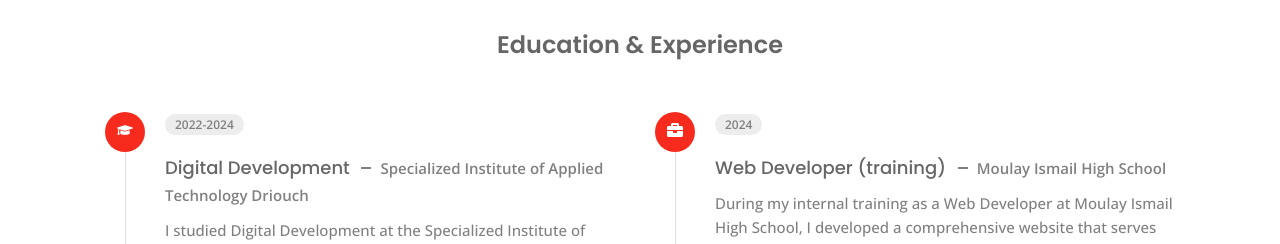
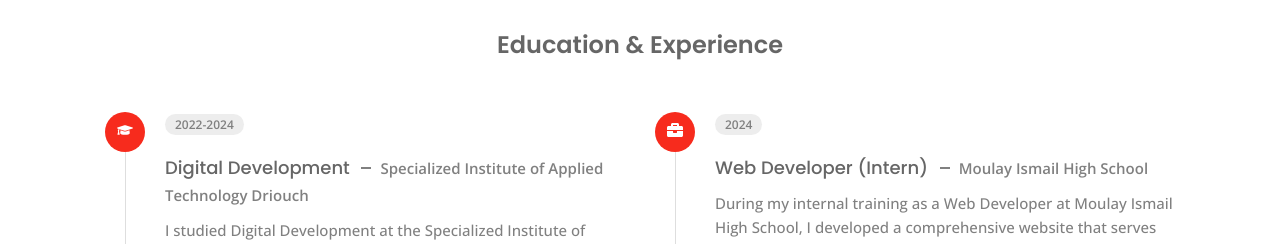
Before and after one commit to mohamed-elharchi/portflolio, a React (Vite) app in the folder elharchiPortfolio/: page /about in a window 1280 px wide. Shown: the part 1412-1656 px from the top of the page. Built offline with nearby package versions, Linux system fonts and the light colour scheme.

Commit message:
edit experience

```diff
--- a/elharchiPortfolio/src/data.jsx
+++ b/elharchiPortfolio/src/data.jsx
@@ -178,7 +178,7 @@
     category: 'experience',
     icon: <FaBriefcase />,
     year: '2024',
-    title: 'Web Developer (training) <span> Moulay Ismail High School </span>',
+    title: 'Web Developer (Intern) <span> Moulay Ismail High School </span>',
     desc: "During my internal training as a Web Developer at Moulay Ismail High School, I developed a comprehensive website that serves as an introduction to the school. The site features a control panel for tracking student attendance and allows students to easily request school certificates online. This project enhanced my skills in web development while contributing to the school's administrative efficiency.",
   },
 
```
